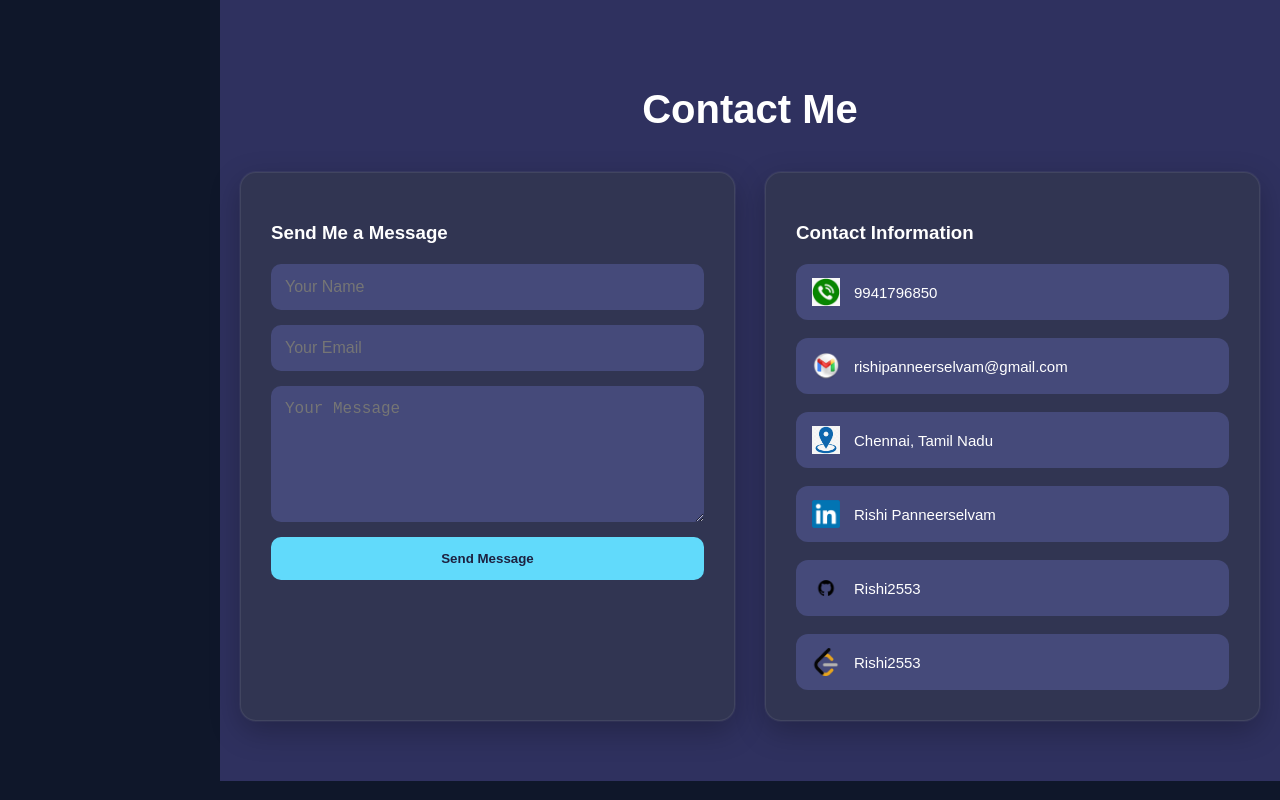
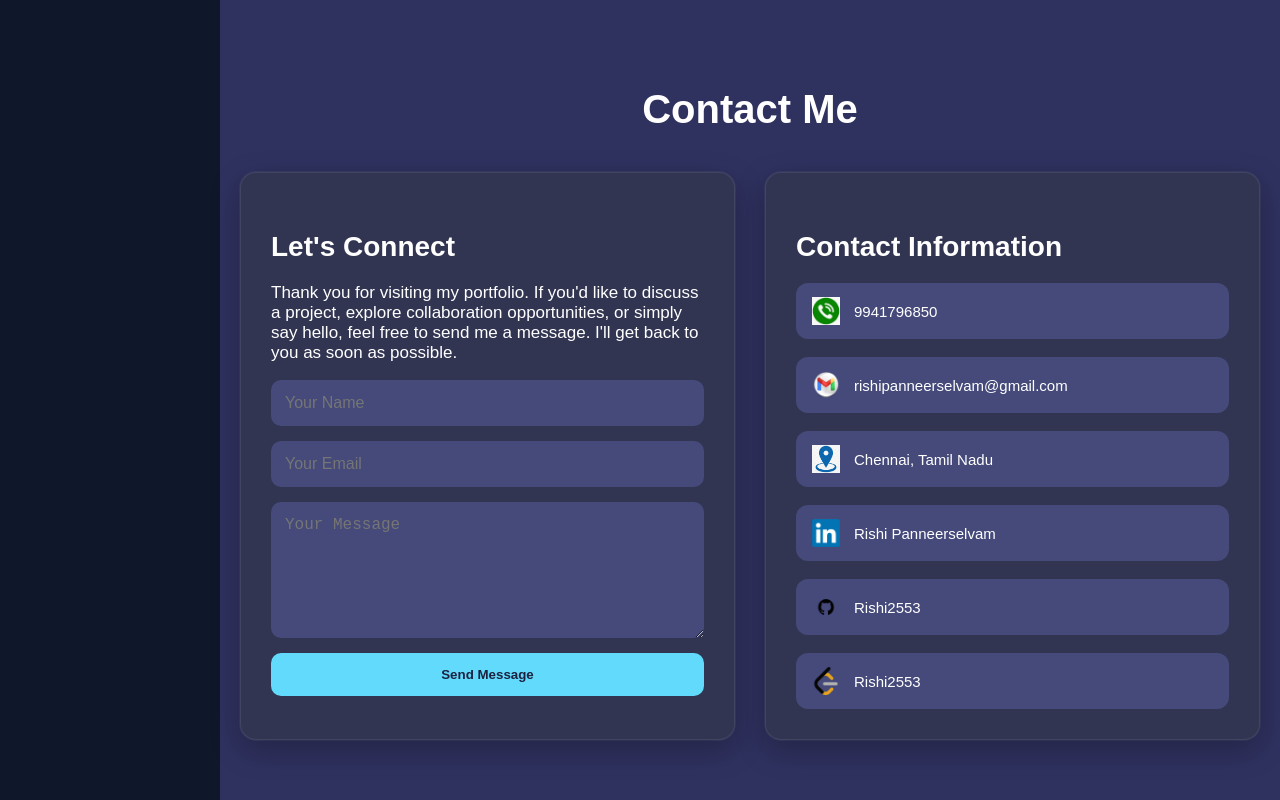
Before and after one commit to Rishi2553/portfolio-v2, a React (Vite) app: page / in a window 1280 px wide. Shown: the part 2442-3242 px from the top of the page. Built offline with nearby package versions, Linux system fonts and the light colour scheme.

Commit message:
style: adjust contact section typography

```diff
--- a/src/components/Contact.css
+++ b/src/components/Contact.css
@@ -147,6 +147,16 @@
   color: #61dafb;
 }
 
+.contact-form-card h3 {
+  font-size: 1.75rem;
+}
+.contact-description {
+  font-size: 17px;
+}
+.contact-info-card h3 {
+  font-size: 1.75rem;
+}
+
 @media (max-width: 768px) {
 
   .contact-container {
--- a/src/components/Contact.jsx
+++ b/src/components/Contact.jsx
@@ -75,7 +75,13 @@ function Contact() {
 
         <div className="contact-form-card">
 
-          <h3>Send Me a Message</h3>
+          <h3>Let's Connect</h3>
+
+          <p className="contact-description">
+            Thank you for visiting my portfolio. If you'd like to discuss a
+            project, explore collaboration opportunities, or simply say hello,
+            feel free to send me a message. I'll get back to you as soon as possible.
+          </p>
 
           <form onSubmit={sendEmail}>
 
```
